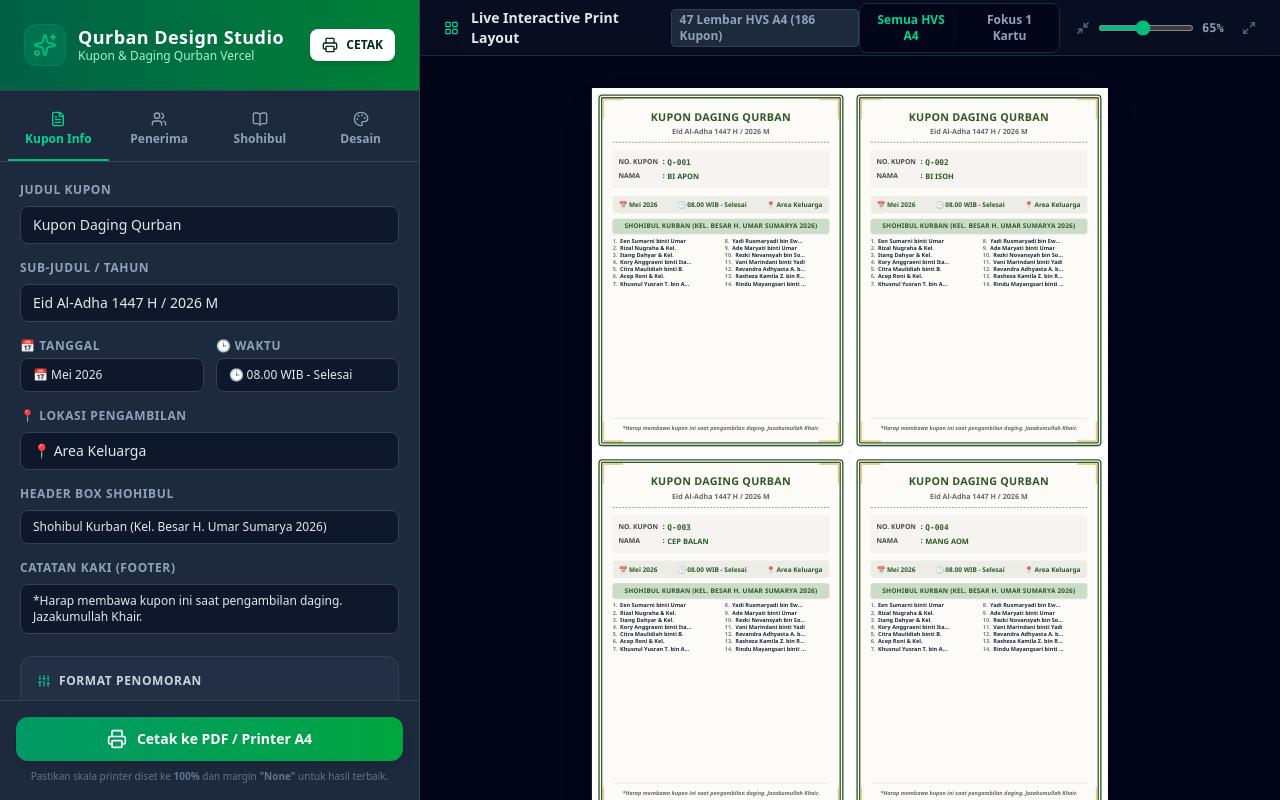
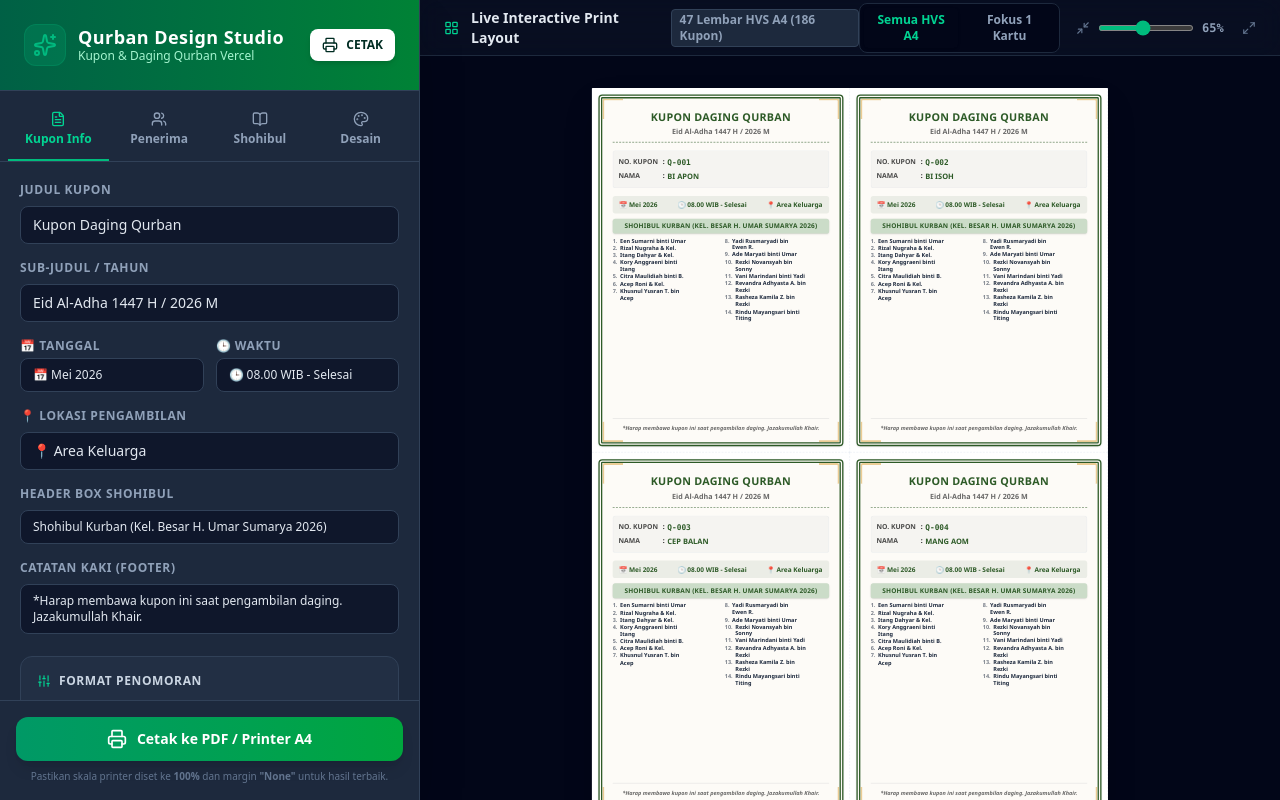
Before and after one commit to rohmat97/qurban-cinunuk, a Next.js app: page / in a window 1280 px wide. Built offline with nearby package versions, Linux system fonts and the light colour scheme.

Commit message:
style: wrap long shohibul names inside the coupon card columns instead of truncating them

```diff
--- a/src/app/page.tsx
+++ b/src/app/page.tsx
@@ -1501,7 +1501,7 @@ function CouponCard({
             {col1.map((name, i) => (
               <div key={i} className="text-[8.5px] font-bold flex items-start gap-1 leading-tight text-slate-800">
                 <span className="opacity-60">{i + 1}.</span>
-                <span className="truncate max-w-[110px]" title={name}>
+                <span className="break-words max-w-[110px] whitespace-normal" title={name}>
                   {name}
                 </span>
               </div>
@@ -1512,7 +1512,7 @@ function CouponCard({
             {col2.map((name, i) => (
               <div key={i} className="text-[8.5px] font-bold flex items-start gap-1 leading-tight text-slate-800">
                 <span className="opacity-60">{col1.length + i + 1}.</span>
-                <span className="truncate max-w-[110px]" title={name}>
+                <span className="break-words max-w-[110px] whitespace-normal" title={name}>
                   {name}
                 </span>
               </div>
```
